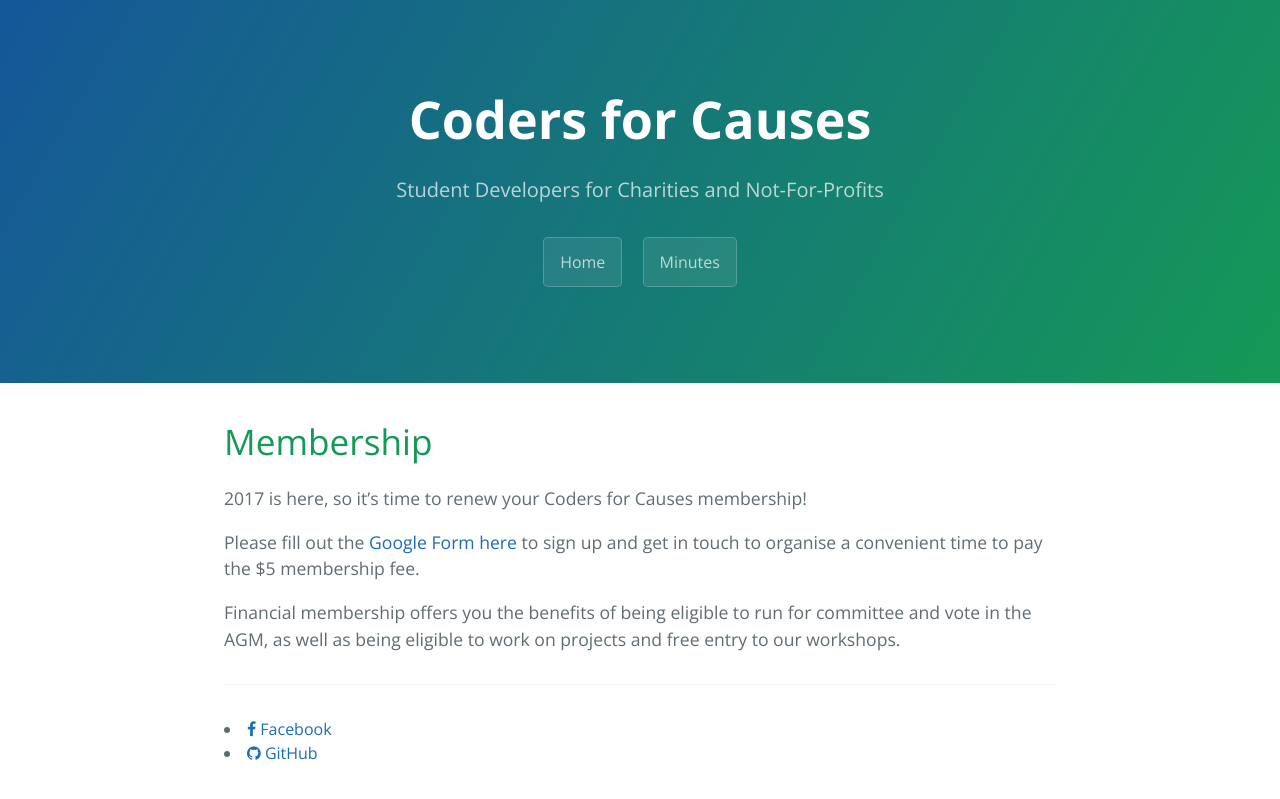
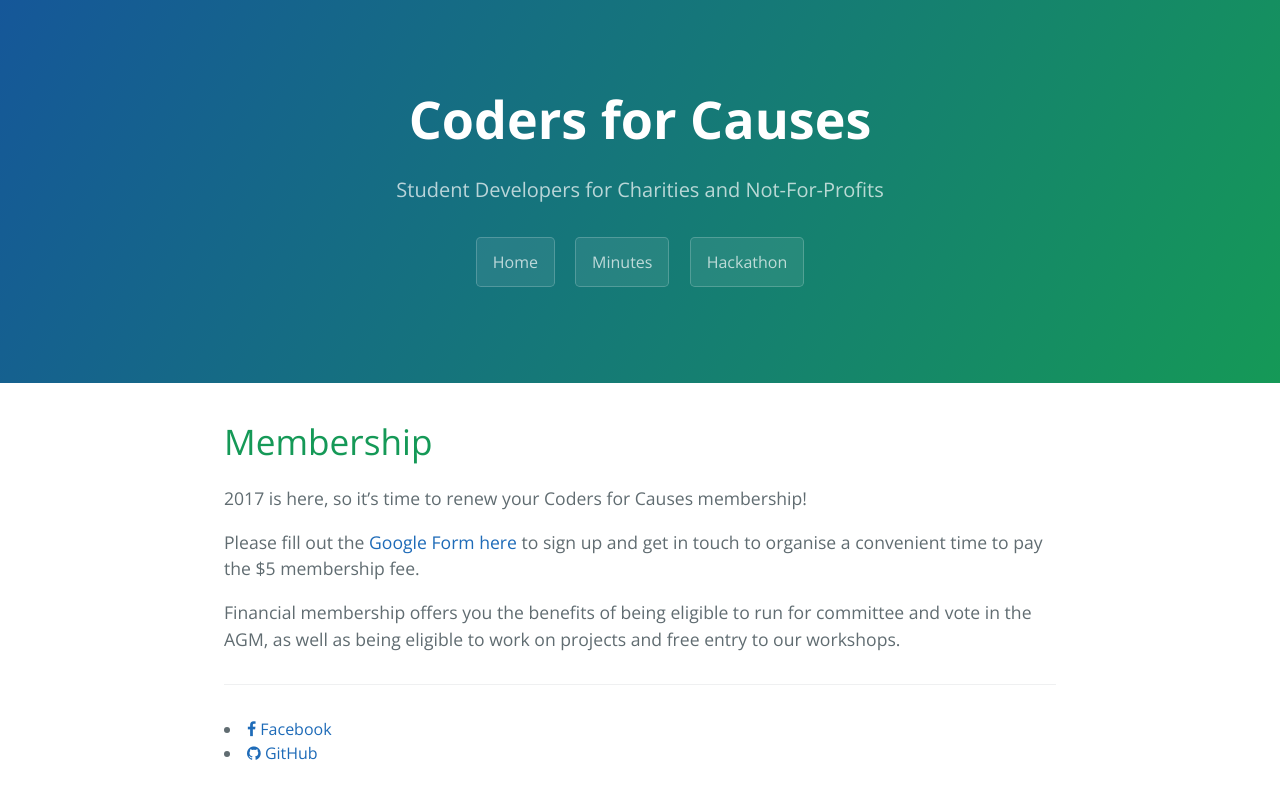
Before and after one commit to fkingnoobgg/codersforcauses.github.io, a Jekyll site: the page built from index.html, in a window 1280 px wide. Shown: the top 799 px of the page. Built offline with Jekyll 4.4.1, drawn with Linux system fonts in a browser that asks for light colours; nearby versions of some CDN libraries; the list of posts is cut into pages by our own code.

Commit message:
add hackathon link

```diff
--- a/_includes/page-header.html
+++ b/_includes/page-header.html
@@ -3,5 +3,6 @@
   <h2 class="project-tagline">{{ site.tagline }}</h2>
   <a href="/" class="btn">Home</a>
   <a href="/minutes/" class="btn">Minutes</a>
+  <a href="/hackathon" class="btn">Hackathon</a>
 
 </section>
```
